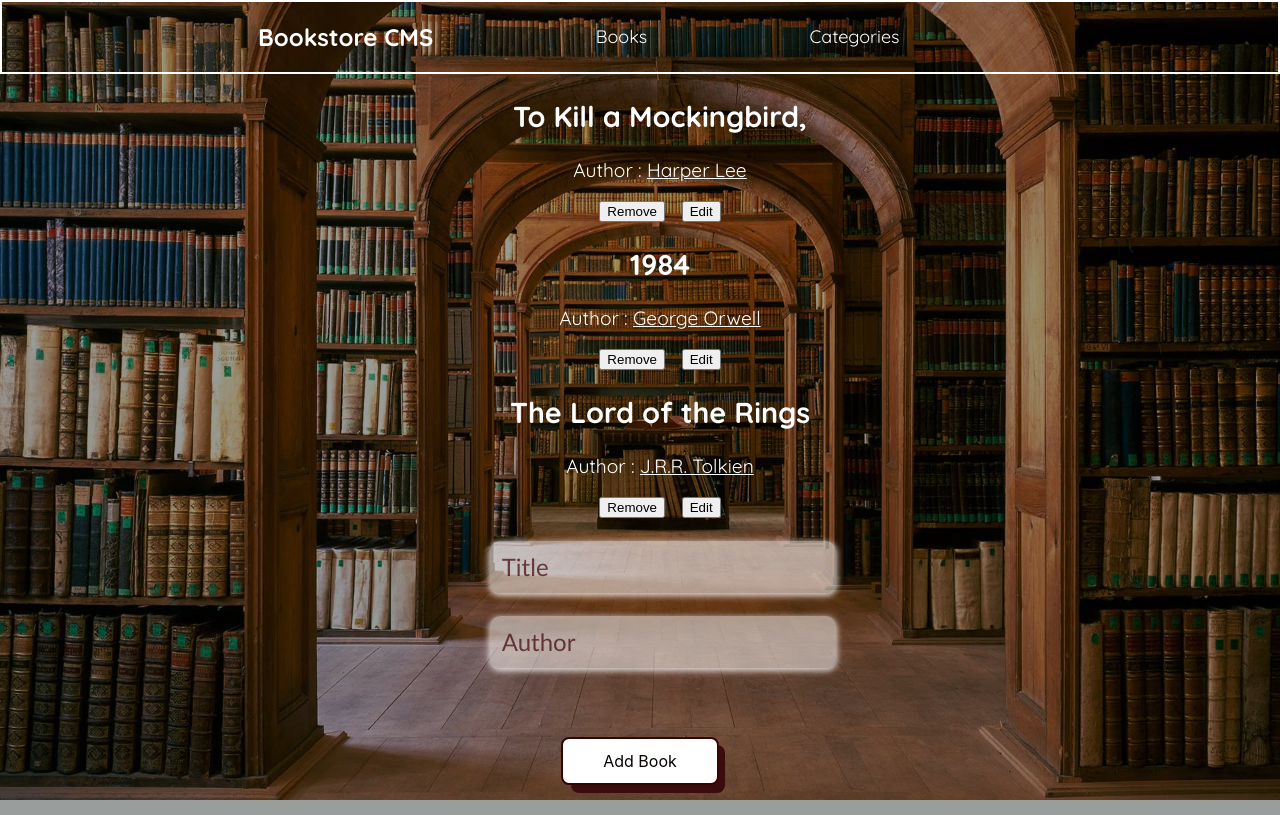
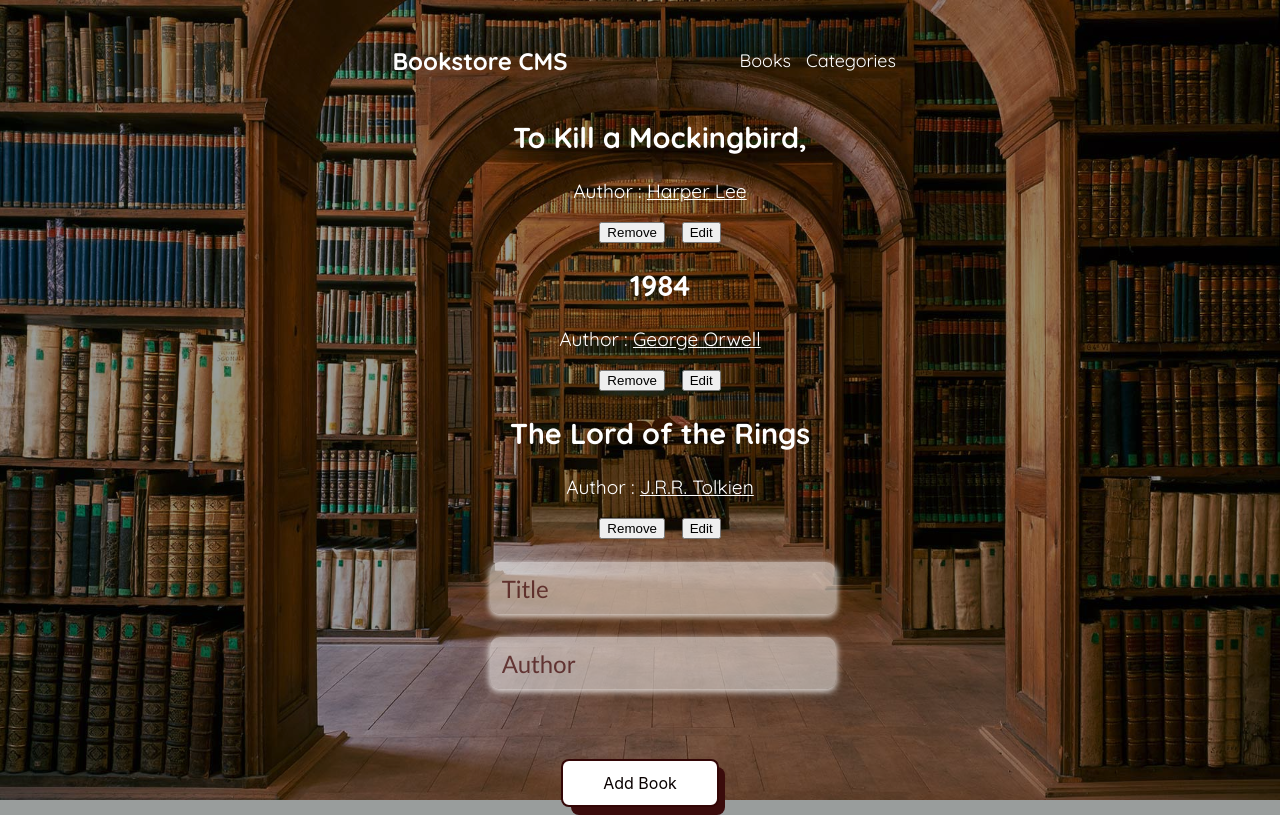
Before and after one commit to Besufekad-HAZ/React-Bookstore, a React (Create React App) app: page / in a window 1280 px wide. Built offline with nearby package versions, Linux system fonts and the light colour scheme; a web font is replaced by a local one.

Commit message:
Remove unnecessary commented lines, fix navigation styelint in App.css and add catagory reducers

```diff
--- a/src/App.css
+++ b/src/App.css
@@ -39,21 +39,23 @@ a {
 
 .Nav-parent-container {
   display: flex;
-  margin: 0 auto;
-  width: 100%;
+  margin: 2% auto 0;
+  width: 50%;
   align-items: center;
-  justify-items: center;
   justify-content: space-between;
-  padding: 0 20%;
-  border: 2px solid white;
+}
+
+.Nav-parent-container h1 {
+  width: 50%;
 }
 
 .nav-container {
   font-size: large;
-  width: 45%;
+  width: 30%;
   display: flex;
   align-items: center;
-  justify-content: space-between;
+  justify-content: flex-end;
+  gap: 10%;
   margin: auto;
 }
 
--- a/src/components/Book-Catagories.js
+++ b/src/components/Book-Catagories.js
@@ -1,6 +1,16 @@
-const BookCategories = () => (
-  <button type="button" className="submit-btn">
-    Status
-  </button>
-);
+import { useDispatch } from 'react-redux';
+import { catagorystatus } from '../redux/catagories/Slice-Catagories';
+
+const BookCategories = () => {
+  const dispatch = useDispatch();
+  return (
+    <button
+      type="button"
+      className="submit-btn"
+      onClick={() => dispatch(catagorystatus())}
+    >
+      Status
+    </button>
+  );
+};
 export default BookCategories;
--- a/src/components/Form.js
+++ b/src/components/Form.js
@@ -1,4 +1,3 @@
-// import PropTypes from 'prop-types';
 import { useState } from 'react';
 import { useDispatch } from 'react-redux';
 import { bookAdd } from '../redux/books/Slice-Book';
@@ -10,8 +9,9 @@ const BooksForm = () => {
 
   const handleSubmit = (e) => {
     e.preventDefault();
-    // setBooks((prevBooks) => [...prevBooks, { title, author }]);
-    if (title && author) { dispatch(bookAdd({ id: Math.random(), title, author })); }
+    if (title && author) {
+      dispatch(bookAdd({ id: Math.random(), title, author }));
+    }
     setTitle('');
     setAuthor('');
   };
--- a/src/components/Nav.js
+++ b/src/components/Nav.js
@@ -5,7 +5,7 @@ const NavBar = () => (
     <h1>Bookstore CMS</h1>
     <ul className="nav-container">
       <li>
-        <Link to="/">Books</Link>
+        <Link to="/"> Books </Link>
       </li>
       <li>
         <Link to="/categories">Categories</Link>
```
Also changed, not shown: src/components/List.js (+0 -9 lines).
